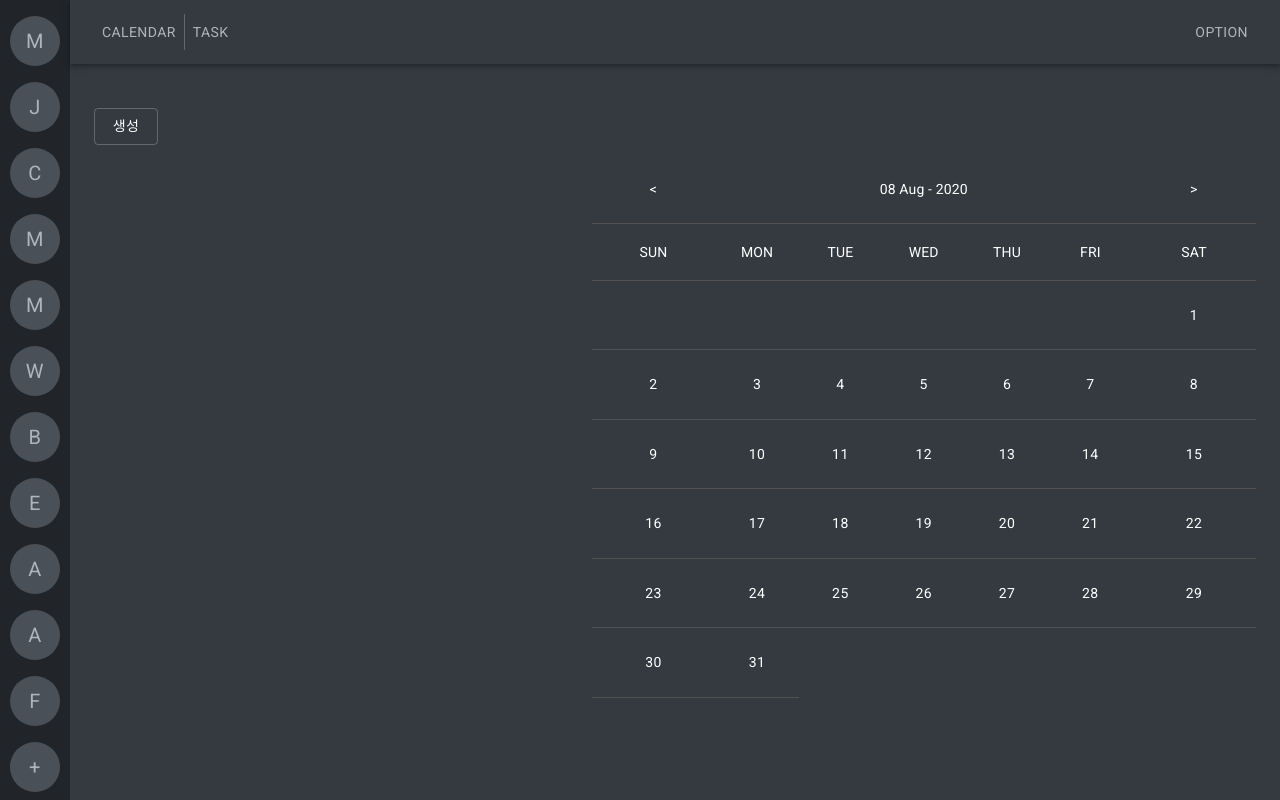
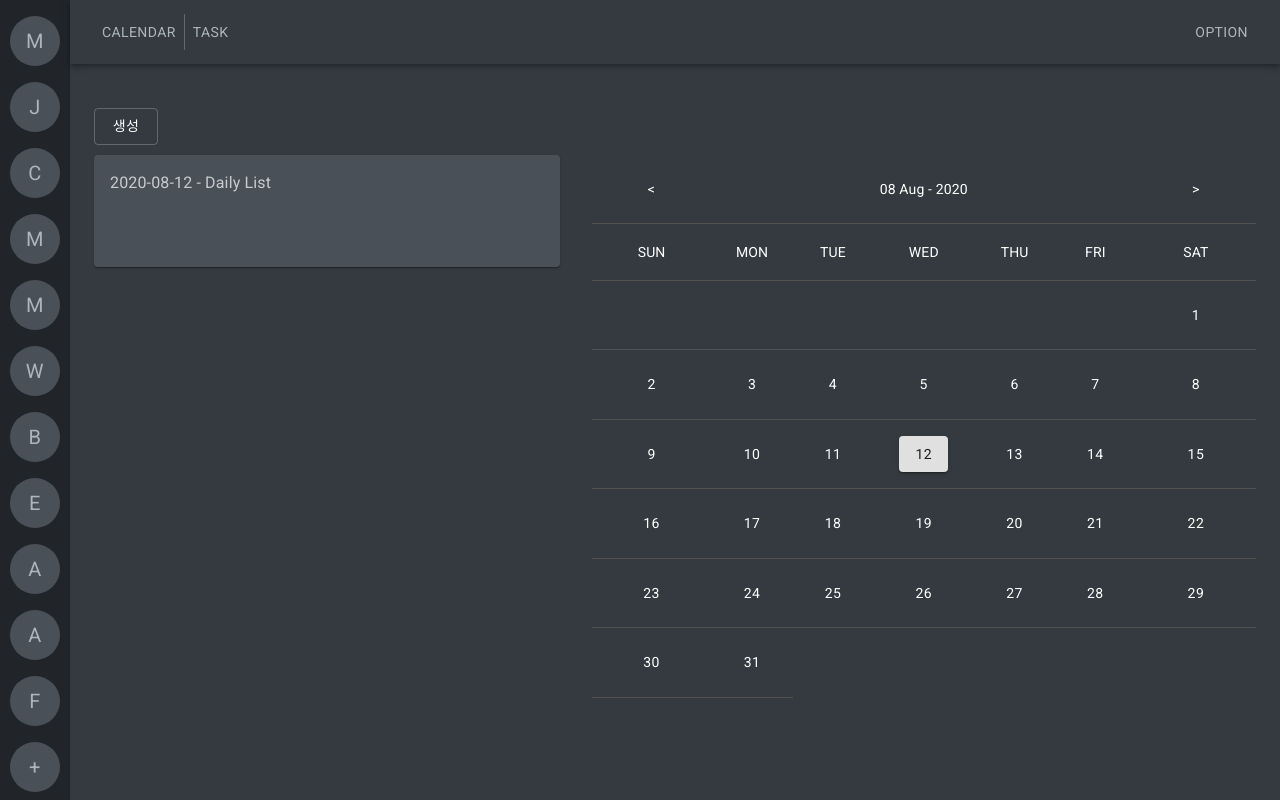
Before and after one commit to chanlendar/legacy-chanlendar-front, a React (Create React App) app in the folder front/: page / in a window 1280 px wide. Built offline with nearby package versions, Linux system fonts and the light colour scheme; the HTML template or start-up script is replaced by a standard one.

Commit message:
highliting when clicks days or creates task

```diff
--- a/front/src/components/content/calendar/CalendarDays.js
+++ b/front/src/components/content/calendar/CalendarDays.js
@@ -18,24 +18,34 @@ function CalendarDays() {
 		},
 		[dispatch],
 	);
-	const date = useSelector((state) => state.topic.date);
-	const days = getDaysAllInOne(date, buttonStyles, onClick);
+	const { date, day } = useSelector((state) => state.topic);
+	const compareDate = date.clone();
+	const compareDay = day.clone();
+	const tasks = useSelector((state) => state.topic.currentTopic?.Tasks);
+	const monthTasks = tasks.filter((v) => v.date.isSame(date, "month"));
+
+	const days = getDaysAllInOne(
+		compareDate,
+		compareDay,
+		buttonStyles,
+		onClick,
+		monthTasks,
+	);
 
 	return <>{days}</>;
 }
 
-const getDaysAllInOne = (date, buttonStyles, onClick) => {
+const getDaysAllInOne = (date, day, buttonStyles, onClick, tasks) => {
 	const firstDay = firstDayOfMonth(date);
 	const blanks = fillFirstDateOfMonth(firstDay);
-	const days = getDays(date.daysInMonth(), buttonStyles, onClick);
+	const days = getDays(date, day, buttonStyles, onClick, tasks);
 	const totalDays = getTotalDays(blanks, days);
 
 	return totalDays;
 };
 
 const firstDayOfMonth = (dateObject) => {
-	const date = dateObject;
-	const firstDay = moment(date)
+	const firstDay = moment(dateObject)
 		.startOf("month")
 		.format("d");
 	return firstDay;
@@ -48,16 +58,36 @@ const fillFirstDateOfMonth = (firstDay) => {
 	return blanks;
 };
 
-const getDays = (numberOfDays, buttonStyles, onClick) => {
+const isSame = (date, tasks) => {
+	const isTaskExisted = tasks.find((v) => {
+		return v.date.isSame(date, "day");
+	});
+	let buttonVariant = "text";
+	if (isTaskExisted) {
+		buttonVariant = "outlined";
+	}
+	return buttonVariant;
+};
+
+// isSelectedDay 도 만들어야 될듯
+const isSelectedDay = (selectedDay, day) => {
+	return selectedDay.isSame(day, "day") ? "contained" : undefined;
+};
+const getDays = (date, day, buttonStyles, onClick, tasks) => {
+	const numberOfDays = date.daysInMonth();
+	const selectDay = day.clone();
 	const days = Array(numberOfDays)
 		.fill("")
 		.map((_, i) => {
+			const variant =
+				isSelectedDay(day, selectDay.set("date", i + 1)) ||
+				isSame(date.set("date", i + 1), tasks);
 			return (
 				<TableCell key={"days" + i} align="center">
-					{/* 여기에 클릭이벤트 추가 */}
 					<Button
 						classes={{ root: buttonStyles.root }}
 						onClick={onClick(i + 1)}
+						variant={variant}
 					>
 						{i + 1}
 					</Button>
@@ -89,4 +119,4 @@ const getTotalDays = (blanks, days) => {
 	return totalDays;
 };
 
-export default CalendarDays;
+export default React.memo(CalendarDays);
--- a/front/src/reducers/topic.js
+++ b/front/src/reducers/topic.js
@@ -21,7 +21,7 @@ const createTaskDummyData = (num) => {
 		return {
 			id: faker.random.number(),
 			task: faker.hacker.phrase(),
-			date: new Date(),
+			date: moment(),
 			isFinished: false,
 		};
 	});
@@ -34,7 +34,11 @@ const getMoment = () => {
 
 const initialState = {
 	Topics: createTopicDummyData(10),
-	currentTopic: null,
+	currentTopic: {
+		id: 0,
+		title: '',
+		Tasks: [],
+	},
 	isTopicModalOpend: false,
 	isTaskModalOpend: false,
 	date: getMoment(),
@@ -87,7 +91,7 @@ const reducer = (state = initialState, action) =>
 					id: faker.random.number(),
 					task: action.data.inputA,
 					// Date Picker로 바꿔도 됨
-					date: action.data.day,
+					date: action.data.day.clone(),
 					isFinished: false,
 				});
 				draft.currentTopic = topic;
```
